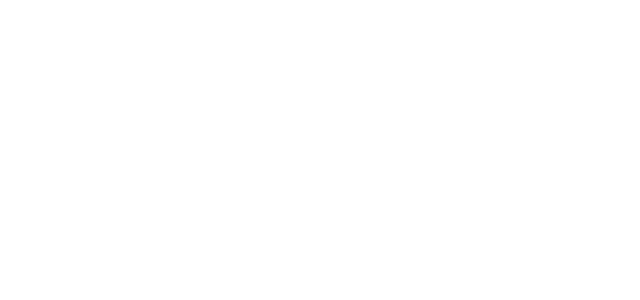
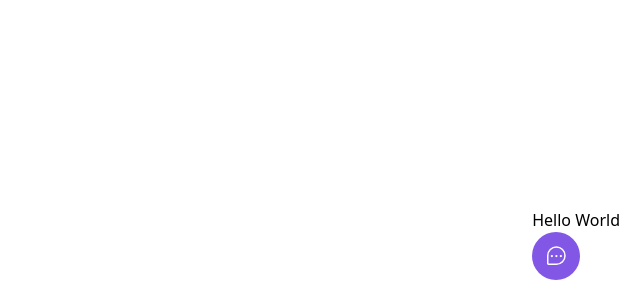
Before and after one commit to guibrbs/nlw-impulse, a React (Vite) app: page / in a window 1280 px wide. Shown: the part 500-800 px from the top of the page, without its empty margins (640-1280 px from the left). Built offline with nearby package versions, Linux system fonts and the light colour scheme.

Commit message:
:rocket: Setting up widget component

```diff
--- a/src/App.tsx
+++ b/src/App.tsx
@@ -1,12 +1,5 @@
-import React from 'react'
+import { Widget } from "./components/Widget";
 
-function App() {
-
-  return (
-    <div>
-
-    </div>
-  )
+export function App(){
+  return <Widget />
 }
-
-export default App
--- /dev/null
+++ b/src/components/Widget.tsx
@@ -0,0 +1,23 @@
+import { ChatTeardropDots } from 'phosphor-react'
+import { useState } from 'react'
+
+export function Widget(){
+    const [isWidgetOpen, setIsWidgetOpen] = useState(false)
+
+    function toggleWidgetVisibility(){
+        setIsWidgetOpen(!isWidgetOpen)
+    }
+
+    return (
+        <div className='absolute bottom-5 right-5'>
+            <p>Hello World</p>
+            <button onClick={toggleWidgetVisibility} className='bg-brand-500 rounded-full px-3 h-12 text-white flex items-center group'>
+                <ChatTeardropDots className='w-6 h-6'/>
+                <span className='max-w-0 overflow-hidden group-hover:max-w-xs transition-all duration-500 ease-linear'>
+                    <span className='pl-2'></span>
+                    Feedback
+                </span>
+            </button>
+        </div>
+    )
+}
--- a/src/main.tsx
+++ b/src/main.tsx
@@ -1,6 +1,6 @@
 import React from 'react'
 import ReactDOM from 'react-dom/client'
-import App from './App'
+import {App} from './App'
 import './global.css'
 
 ReactDOM.createRoot(document.getElementById('root')!).render(
```
